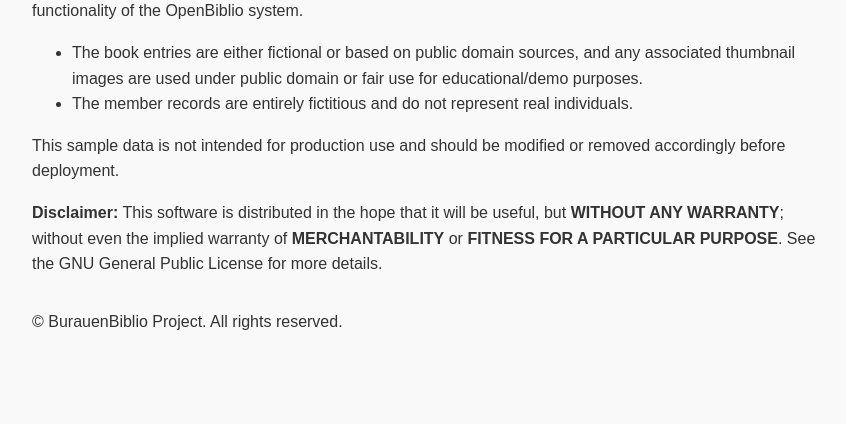
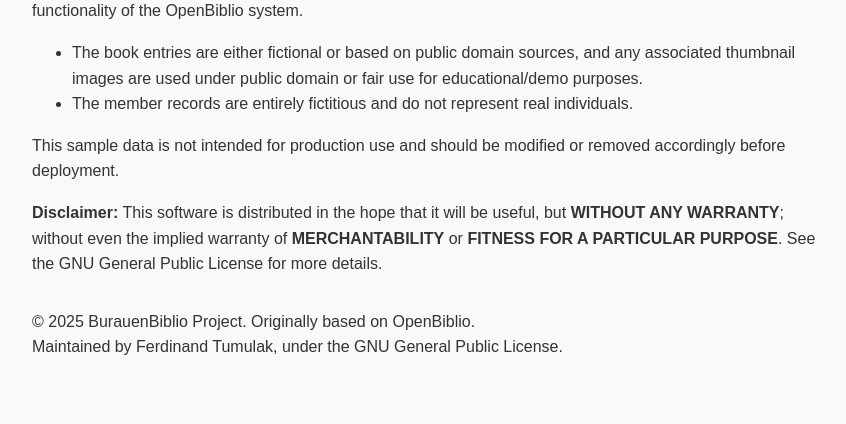
Before and after one commit to dtr-kalfer/burauenbiblio, a PHP site: page /COPYRIGHT.html in a window 1280 px wide. Shown: the part 1101-1525 px from the top of the page, without its empty margins (208-1054 px from the left). Before the commit the page ends 1431 px from the top, so only its background shows below. Run offline with PHP 8.4, Linux system fonts and the light colour scheme.

Commit message:
Added styling opac/nav.php and trimmed out sections, added info. on copyright.html

```diff
--- a/COPYRIGHT.html
+++ b/COPYRIGHT.html
@@ -70,6 +70,7 @@ These are provided solely for the purpose of demonstrating and testing the funct
 
   <p><strong>Disclaimer:</strong> This software is distributed in the hope that it will be useful, but <strong>WITHOUT ANY WARRANTY</strong>; without even the implied warranty of <strong>MERCHANTABILITY</strong> or <strong>FITNESS FOR A PARTICULAR PURPOSE</strong>. See the GNU General Public License for more details.</p>
 
-  <p style="margin-top: 2rem;">&copy; BurauenBiblio Project. All rights reserved.</p>
+  <p style="margin-top: 2rem;">&copy; 2025 BurauenBiblio Project. Originally based on OpenBiblio. <br>
+	Maintained by Ferdinand Tumulak, under the GNU General Public License.</p>
 </body>
 </html>
```
Also changed, not shown: opac/nav.php (+4 -5 lines).
